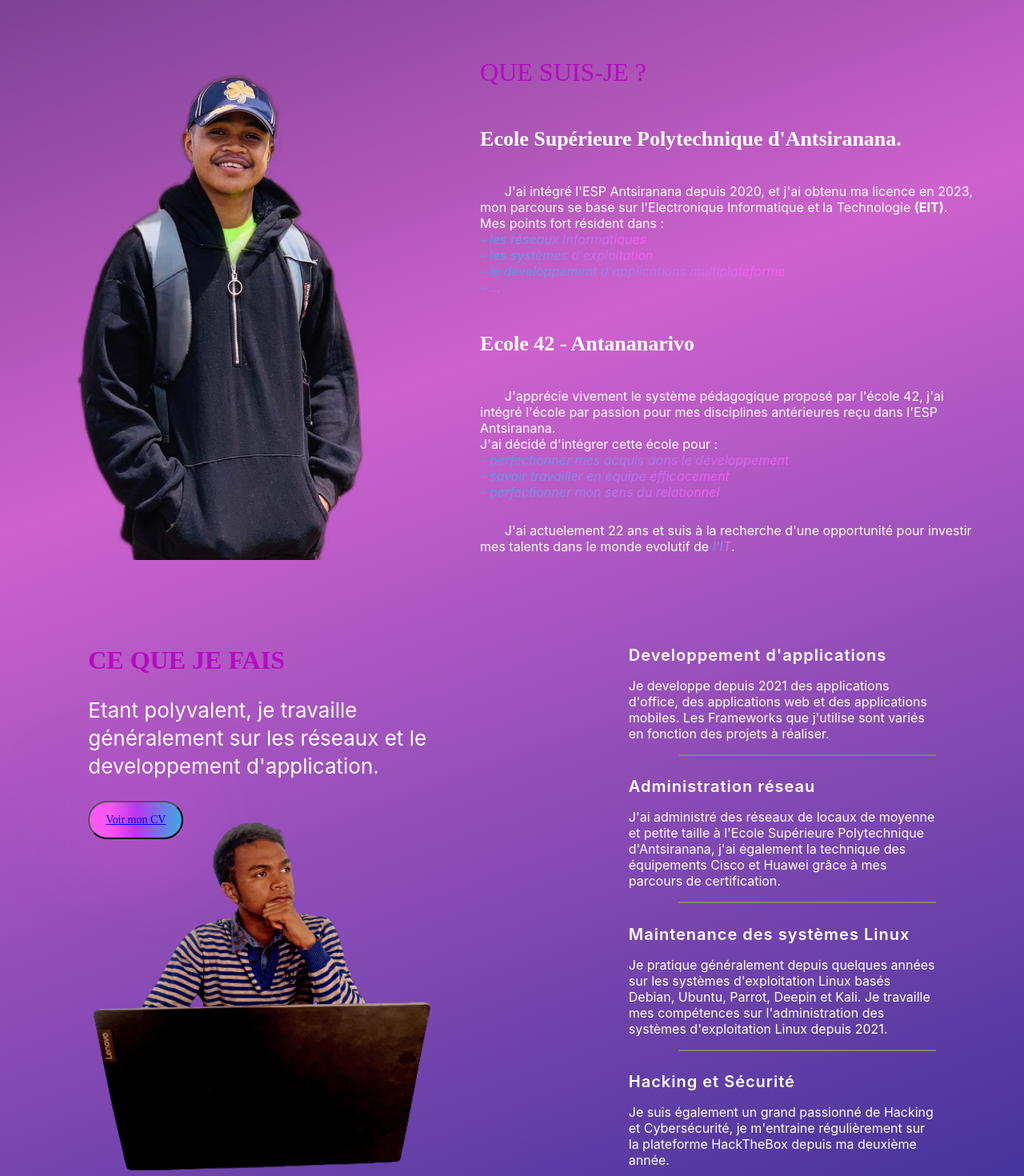
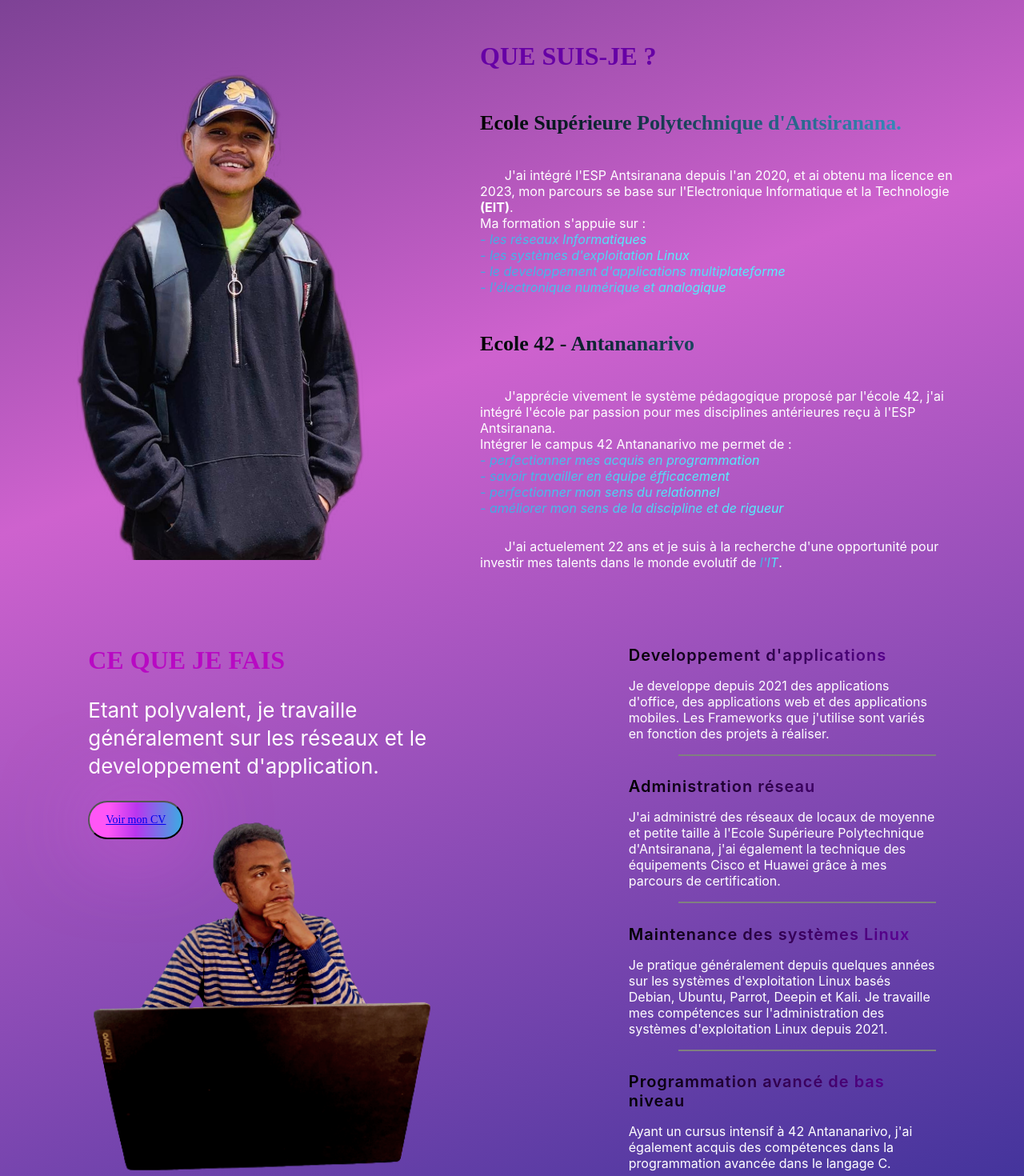
Before and after one commit to shexweeknd/my-portfolio, a React (Create React App) app: page / in a window 1280 px wide. Shown: the part 820-2290 px from the top of the page at 80% size. Built offline with nearby package versions, Linux system fonts and the light colour scheme.

Commit message:
2024 - update

```diff
--- a/src/components/Bio/Bio.css
+++ b/src/components/Bio/Bio.css
@@ -32,19 +32,24 @@
     margin-top: 1rem;
     font-size: 32px;
     text-transform: uppercase;
-    font-weight: inherit;
-    --tw-text-opacity: 1;
-    color: rgb(184 9 195/var(--tw-text-opacity));
+    font-weight: bold;
+    --tw-text-opacity: 2;
+    color: #6600a5;
 }
 
 .details h3 {
+    --tw-gradient-from: #000000;
+    --tw-gradient-stops: var(--tw-gradient-from),var(--tw-gradient-to);
+    --tw-gradient-to: #42a6e3;
+    -webkit-background-clip: text;
+    background-image: linear-gradient(to right,var(--tw-gradient-stops));
+    color: transparent;
     font-family: Orbitron;
     margin-bottom: 1.5rem;
     margin-bottom: 1rem;
     font-size: 26px;
     font-weight: 600;
     line-height: 46px;
-    color: #ffff;
 }
 
 .details p {
@@ -56,7 +61,7 @@
 .details em {
     --tw-gradient-from: #42a6e3;
     --tw-gradient-stops: var(--tw-gradient-from),var(--tw-gradient-to);
-    --tw-gradient-to: #ff56f6;
+    --tw-gradient-to: #56f4ff;
     -webkit-background-clip: text;
     background-image: linear-gradient(to right,var(--tw-gradient-stops));
     color: transparent;
--- a/src/components/Bio/Bio.js
+++ b/src/components/Bio/Bio.js
@@ -33,17 +33,17 @@ export default function Bio() {
           Ecole Supérieure Polytechnique d'Antsiranana.
         </h3>
         <p>
-          J'ai intégré l'ESP Antsiranana depuis 2020, et j'ai obtenu ma licence en 2023, mon parcours se base sur
+          J'ai intégré l'ESP Antsiranana depuis l'an 2020, et ai obtenu ma licence en 2023, mon parcours se base sur
           l'Electronique Informatique et la Technologie <strong>(EIT)</strong>.
           <br />
-          Mes points fort résident dans :<br />
+          Ma formation s'appuie sur :<br />
           <em>- les réseaux Informatiques</em>
           <br />
-          <em>- les systèmes d'exploitation</em>
+          <em>- les systèmes d'exploitation Linux</em>
           <br />
           <em>- le developpement d'applications multiplateforme</em>
           <br />
-          <em>- ...</em>
+          <em>- l'électronique numérique et analogique</em>
           <br />
         </p>
 
@@ -51,18 +51,19 @@ export default function Bio() {
           Ecole 42 - Antananarivo
         </h3>
         <p>
-          J'apprécie vivement le système pédagogique proposé par l'école 42, j'ai intégré l'école par passion pour mes disciplines antérieures reçu dans l'ESP Antsiranana.
+          J'apprécie vivement le système pédagogique proposé par l'école 42, j'ai intégré l'école par passion pour mes disciplines antérieures reçu à l'ESP Antsiranana.
           <br />
-          J'ai décidé d'intégrer cette école pour :<br />
-          <em>- perfectionner mes acquis dans le développement</em>
+          Intégrer le campus 42 Antananarivo me permet de :<br />
+          <em>- perfectionner mes acquis en programmation</em>
           <br />
           <em>- savoir travailler en équipe éfficacement</em>
           <br />
           <em>- perfectionner mon sens du relationnel</em>
           <br />
+          <em>- améliorer mon sens de la discipline et de rigueur</em>
         </p>
         <p>
-          J'ai actuelement 22 ans et suis à la recherche d'une opportunité pour
+          J'ai actuelement 22 ans et je suis à la recherche d'une opportunité pour
           investir mes talents dans le monde evolutif de <em>l'IT</em>.
         </p>
 
--- a/src/components/Contact/Contact.css
+++ b/src/components/Contact/Contact.css
@@ -17,8 +17,8 @@
     color: rgb(184 9 195/var(--tw-text-opacity));
     letter-spacing: .025em;
     text-transform: uppercase;
-    font-weight: 500;
-    font-size: 1.25rem;
+    font-weight: bold;
+    font-size: 32px;
     line-height: 1.75rem;
     margin-bottom: 0.5rem;
 }
--- a/src/components/Exp/Exp.css
+++ b/src/components/Exp/Exp.css
@@ -70,7 +70,12 @@
     font-weight: 600;
     font-size: 20px;
     margin-bottom: 1rem;
-    color: #ffff;
+    --tw-gradient-from: #000000;
+    --tw-gradient-stops: var(--tw-gradient-from),var(--tw-gradient-to);
+    --tw-gradient-to: #6600a5;
+    -webkit-background-clip: text;
+    background-image: linear-gradient(to right,var(--tw-gradient-stops));
+    color: transparent;
 }
 
 .services .exp-element p {
--- a/src/components/Exp/services.js
+++ b/src/components/Exp/services.js
@@ -15,8 +15,8 @@ export const services = [
     link: 'En savoir plus',
   },
   {
-    name: 'Hacking et Sécurité',
-    description: "Je suis également un grand passionné de Hacking et Cybersécurité, je m'entraine régulièrement sur la plateforme HackTheBox depuis ma deuxième année.",
+    name: 'Programmation avancé de bas niveau',
+    description: "Ayant un cursus intensif à 42 Antananarivo, j'ai également acquis des compétences dans la programmation avancée dans le langage C.",
     link: 'En savoir plus',
   }
 ];
--- a/src/components/Home/Home.js
+++ b/src/components/Home/Home.js
@@ -37,14 +37,16 @@ export default function Home() {
             sequence={[
               "Developpement Web.",
               2000,
-              "DevOps.",
+              "Conteneurisation Docker.",
               2000,
               "Hacking éthique & Pentesting.",
               2000,
               "Technique des Réseaux.",
               2000,
-              "Administration SE Linux.",
+              "Administration Système Linux.",
               2000,
+              "Programmation avancé bas niveau.",
+              2000
             ]}
             speed={50}
             className="text-accent"
--- a/src/components/Work/Work.css
+++ b/src/components/Work/Work.css
@@ -28,7 +28,7 @@
     margin-bottom: 1.5rem;
     font-size: 32px;
     text-transform: uppercase;
-    font-weight: inherit;
+    font-weight: bold;
 }
 
 .work-details .icon-container {
```
Also changed, not shown: 1 other file (tests, documents, lock files or other folders).
